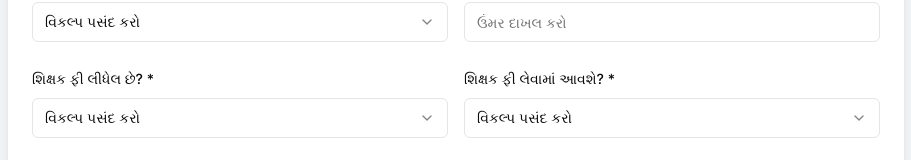
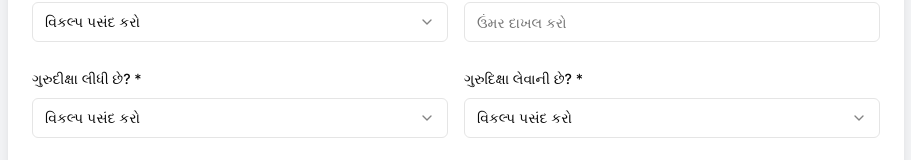
Before and after one commit to heettimbadiya/gurupurnima_fe, a Next.js app: page / in a window 1280 px wide. Shown: the part 426-586 px from the top of the page, without its empty margins (184-1095 px from the left). Built offline with nearby package versions, Linux system fonts and the light colour scheme.

Commit message:
Update registration-form.tsx

```diff
--- a/components/registration-form.tsx
+++ b/components/registration-form.tsx
@@ -247,7 +247,7 @@ export default function RegistrationForm({ onSubmit }: RegistrationFormProps) {
 
             <div className="grid grid-cols-1 md:grid-cols-2 gap-4">
                 <div className="space-y-2">
-                    <Label htmlFor="teachersFeeTaken">શિક્ષક ફી લીધેલ છે? *</Label>
+                    <Label htmlFor="teachersFeeTaken">ગુરુદીક્ષા લીધી છે? *</Label>
                     <Select value={teachersFeeTaken} onValueChange={setTeachersFeeTaken}>
                         <SelectTrigger className={errors.teachersFeeTaken ? "border-red-500" : ""}>
                             <SelectValue placeholder="વિકલ્પ પસંદ કરો" />
@@ -261,7 +261,7 @@ export default function RegistrationForm({ onSubmit }: RegistrationFormProps) {
                 </div>
 
                 <div className="space-y-2">
-                    <Label htmlFor="willTeachersFeeBeTaken">શિક્ષક ફી લેવામાં આવશે? *</Label>
+                    <Label htmlFor="willTeachersFeeBeTaken">ગુરુદિક્ષા લેવાની છે? *</Label>
                     <Select value={willTeachersFeeBeTaken} onValueChange={setWillTeachersFeeBeTaken}>
                         <SelectTrigger className={errors.willTeachersFeeBeTaken ? "border-red-500" : ""}>
                             <SelectValue placeholder="વિકલ્પ પસંદ કરો" />
```
